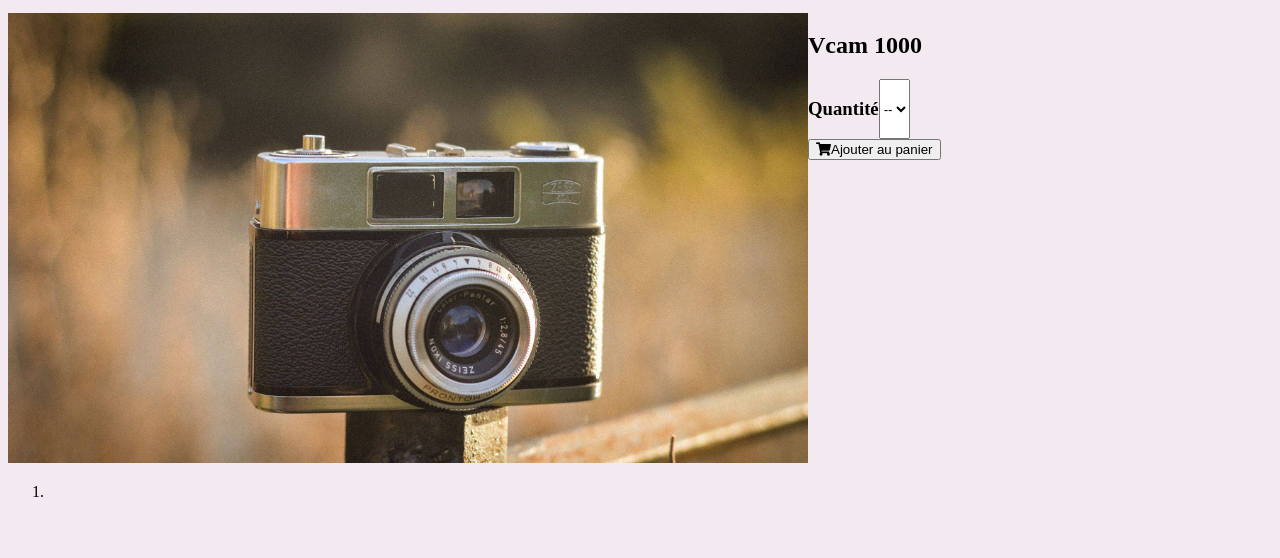
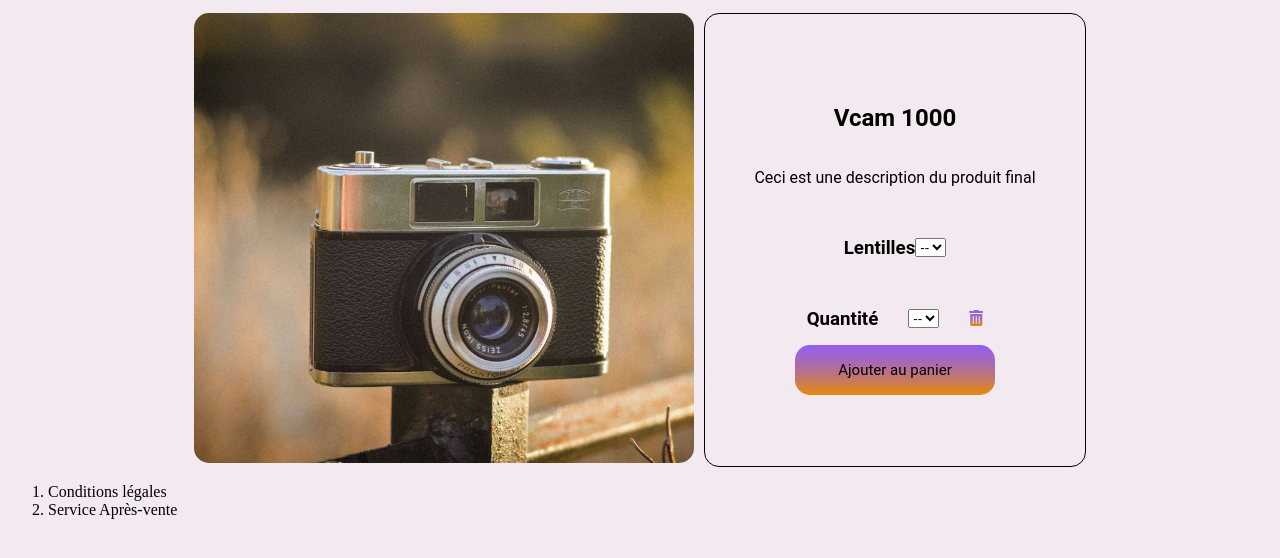
Before and after one commit to Zaisuru/HolderbaumThomas_P5_14112020, a website: page front/OtherPages/produit.html in a window 1280 px wide. Shown: the part 148-706 px from the top of the page. Drawn offline with Linux system fonts and the light colour scheme.

Commit message:
css page produit & css page confirmation

```diff
--- a/front/OtherPages/confirmation.html
+++ b/front/OtherPages/confirmation.html
@@ -4,30 +4,27 @@
     <meta charset="UTF-8">
     <title>Oriroco - Votre panier</title>
     <meta name="description" content="">
-</head>
+
+    <!--Déclaration feuille de style -->
+    <link rel="stylesheet" href="../Style/css/main.css" type="text/css">
+    <link rel="stylesheet" href="https://use.fontawesome.com/releases/v5.15.1/css/all.css" integrity="sha384-vp86vTRFVJgpjF9jiIGPEEqYqlDwgyBgEF109VFjmqGmIY/Y4HV4d3Gp2irVfcrp" crossorigin="anonymous">
+    </head>
 <body>
 <div id="container">
     <header>
         <figure id="logo">
-            <img src="">
+            <img src="..\Picture\Orinoco_logo.png" alt="Logo de la société Orinoco">
+            <h1>Orinoco</h1>
         </figure>
-        <nav>
-            <ul>
-                <li>Accueil</li>
-                <li>Panier</li>
-                <li>Contact</li>
-            </ul>
-        </nav>
     </header>
     <main>
-        <section>
-            <article>
-                <figure>
-                    <img src="">
-                    <figcaption></figcaption>
-                </figure>
-            </article>
-        </section>
+        <h2>Merci de votre confiance ! <br>
+        Votre commande est actuellement en cours de préparation</h2>
+
+        <h3>Un mail de confirmation vient de vous être envoyé <br></h3>
+        Vous allez maintenant être redirigé vers l'accueil de notre site</h3>
+        <h4>A bientôt !</h4>
+
     </main>
     <footer>
         <ol>
--- a/front/OtherPages/produit.html
+++ b/front/OtherPages/produit.html
@@ -31,11 +31,23 @@
             </article>
             <aside class="product_description">
                 <h2 class="product_description--title">Vcam 1000</h2>
+                <p class="product_description--detail">Ceci est une description du produit final</p>
+
+                <div class="product_description--spec">
+                    <h3 class="product_description--spec-title">Lentilles</h3>
+                    <select class="product_description--spec--select">
+                        <option> -- </option>
+                        <option> </option>
+                    </select>
+                </div>
                 <div class="product-description-qte">
                     <h3 class="product_description-qte-title">Quantité</h3>
-                    <select>
+                    <select class="product_description-qte-select">
                         <option>--</option>
+                        <option>1</option>
+                        <option>2</option>
                     </select>
+                    <span class="product_description-qte-delete"><i class="fas fa-trash-alt"></i></span>
                 </div>
                 <button class="product_description--btn"><span><i class="fas fa-shopping-cart"></i></span>Ajouter au panier</button>
             </aside>
@@ -43,7 +55,8 @@
     </main>
     <footer>
         <ol>
-            <li></li>
+            <li>Conditions légales</li>
+            <li>Service Après-vente</li>
         </ol>
     </footer>
 </div>
--- a/front/Style/sass/Components/_product.scss
+++ b/front/Style/sass/Components/_product.scss
@@ -5,14 +5,58 @@
 
 .product{
   display: flex;
+  justify-content: center;
   flex-wrap: wrap;
+  font-family: "Roboto", sans-serif;
 
   .product_img img{
-    width: 800px;
+    width: 500px;
     height: 450px;
     object-fit: cover;
+    @include border-radius(15px);
+    @include margin(0 5px 0 5px);
   }
-  .product-description-qte{
+  .product_description{
+    border: 1px solid black;
+    width: 30%;
     display: flex;
+    flex-direction: column;
+    justify-content: center;
+    align-items: center;
+    @include border-radius(15px);
+    @include margin(0 5px 0 5px);
+    .product_description--spec{
+      display: flex;
+      justify-content: center;
+      align-items: center;
+      @include margin(15px 0 15px 0);
+    }
+    .product-description-qte{
+      display: flex;
+      justify-content: center;
+      align-items: center;
+      @include margin(15px 0 15px 0);
+      .product_description-qte-title, .product_description-qte-select, .product_description-qte-delete{
+        @include margin(0 15px 0 15px);
+      }
+      .fa-trash-alt{
+        background-image: linear-gradient($primaryColor, 70%, $secondaryColor);
+        -webkit-background-clip: text;
+        color: transparent;
+      }
+    }
+    .product_description--btn{
+      background: linear-gradient($primaryColor, 60%, $secondaryColor);
+      border: none;
+      text-align: center;
+      font-family: "Roboto", sans-serif;
+      width: 200px;
+      height: 50px;
+      @include border-radius(15px);
+      @include font-size(15px);
+      .fa-shopping-cart{
+        display: none;
+      }
+    }
   }
 }
--- a/front/Style/sass/Utils/_mixin.scss
+++ b/front/Style/sass/Utils/_mixin.scss
@@ -14,3 +14,7 @@
 @mixin margin ($space){
   margin: $space;
 }
+
+@mixin font-size ($size){
+  font-size: $size;
+}
--- a/front/Style/sass/Utils/_variables.scss
+++ b/front/Style/sass/Utils/_variables.scss
@@ -1 +1,6 @@
+// Déclaration des variables d'env
+
+//Déclaration des couleurs
 $fontColor:#F3E9F1;
+$primaryColor:#955EED;
+$secondaryColor:#E58A0A;
--- a/front/Style/sass/main.scss
+++ b/front/Style/sass/main.scss
@@ -2,6 +2,7 @@
 
 @import "Utils/variables";
 @import "Layout/header";
+@import "Layout/footer";
 @import "Components/cardIndex";
 @import "Layout/navbar";
 
```
Also changed, not shown: front/OtherPages/panier.html (+2 -1 lines), front/Style/css/main.css, 1 other file.
